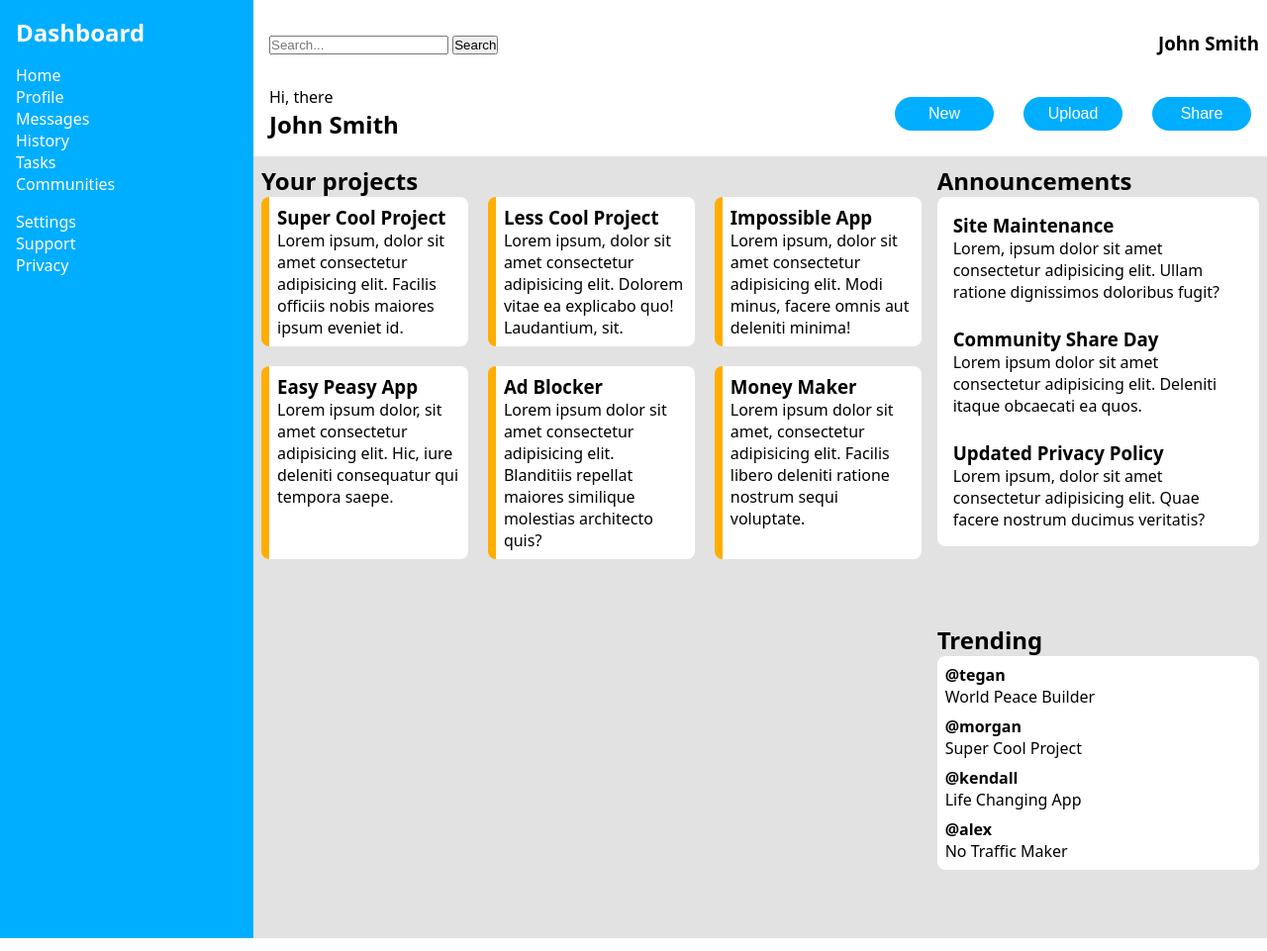
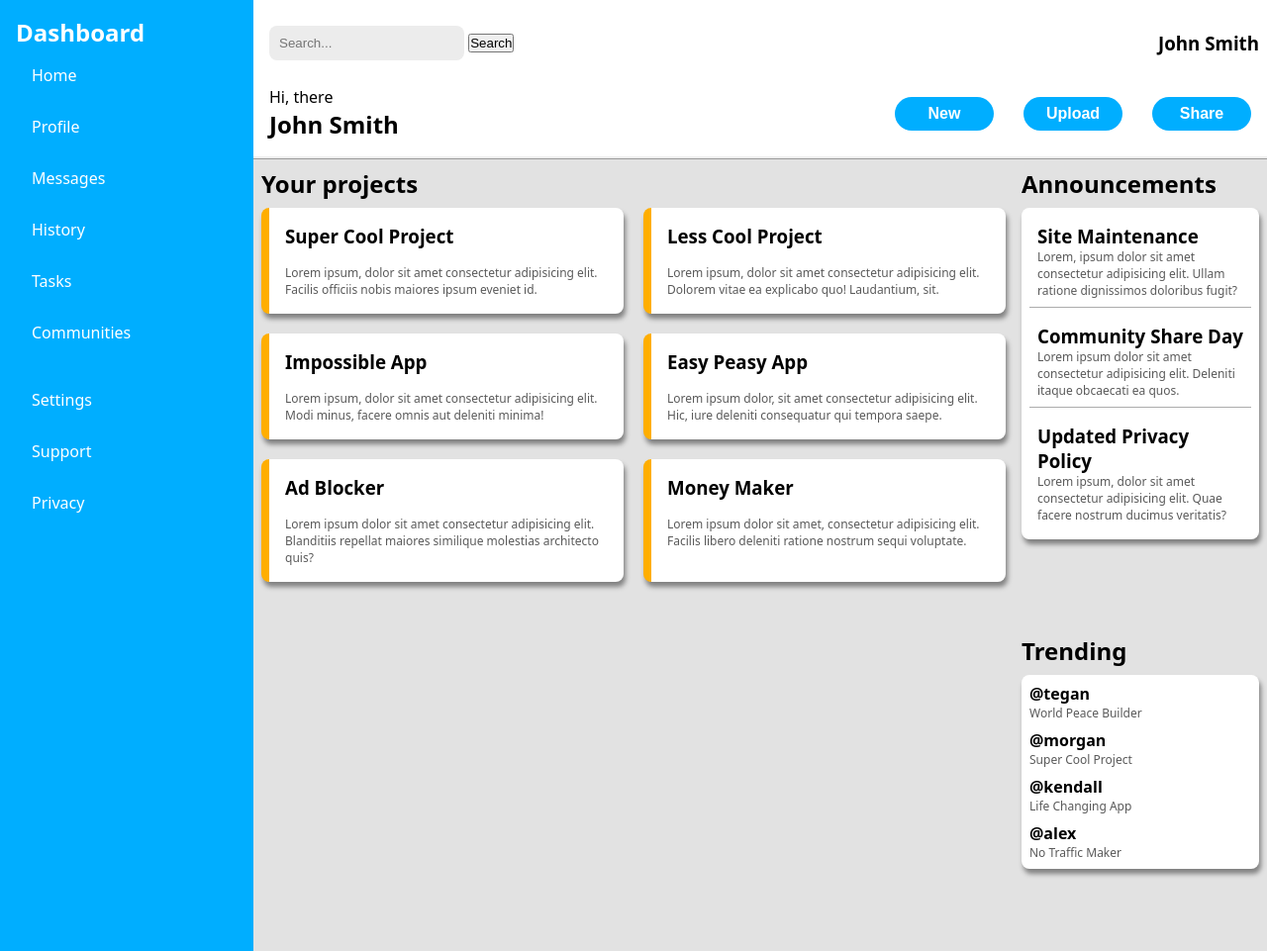
Before and after one commit to snaeem3/admin-dashboard, a plain HTML site: page index.html in a window 1280 px wide. Shown: the top 961 px of the page at 99% size. Drawn offline with Linux system fonts and the light colour scheme.

Commit message:
Add more minor styling

```diff
--- a/styles.css
+++ b/styles.css
@@ -1,6 +1,7 @@
 :root {
     --color-primary: rgb(0, 174, 255);
     --color-secondary: rgb(255, 174, 0);
+    --color-shadow: grey;
     --section-padding: 8px;
     --section-margin: 8px;
     --border-radius-default: 8px;
@@ -10,6 +11,11 @@
     margin: 0;
     padding: 0;
     box-sizing: border-box;
+}
+
+p {
+    color: rgb(90, 90, 90);
+    font-size: 12px;
 }
 
 body {
@@ -26,12 +32,26 @@ header {
     display: grid;
     grid-template-columns: 1fr 1fr;
     grid-template-rows: 1fr 1fr;
+    border-bottom: ridge;
+}
+
+header p {
+    color: black;
+    font-size: 1rem;
 }
 
 header form {
     justify-self: start;
     align-self: center;
     padding: var(--section-padding);
+    width: 300px;
+}
+
+#header-search {
+    background: rgb(236, 236, 236);
+    padding: 10px;
+    border: 0;
+    border-radius: var(--border-radius-default);
 }
 
 #account-container {
@@ -61,6 +81,7 @@ header form {
     border-radius: 32px;
     padding: 8px;
     font-size: 16px;
+    font-weight: bold;
     width: 100px;
     text-align: center;
 }
@@ -78,6 +99,11 @@ ul {
     list-style: none;
 }
 
+li {
+    margin-bottom: 30px;
+    margin-left: 16px;
+}
+
 #sidebar .logo,
 #sidebar-buttons,
 #sidebar-options {
@@ -90,7 +116,7 @@ ul {
     background: rgb(226, 226, 226);
 
     display: grid;
-    grid-template-columns: 2fr 1fr;
+    grid-template-columns: 3fr 1fr;
 }
 
 #projects {
@@ -99,15 +125,21 @@ ul {
 }
 
 #card-container {
+    margin-top: var(--section-margin);
     display: grid;
     gap: 20px;
-    grid-template-columns: repeat(auto-fit, minmax(200px, 1fr));
+    grid-template-columns: repeat(auto-fit, minmax(250px, 1fr));
 }
 
 .card {
-    padding: var(--section-padding);
+    padding: 16px 16px;
     border-radius: var(--border-radius-default);
     border-left: 0.5rem solid var(--color-secondary);
+
+    display: flex;
+    flex-direction: column;
+    gap: 16px;
+    box-shadow: 2px 5px 5px var(--color-shadow);
 }
 
 #announcements {
@@ -115,15 +147,21 @@ ul {
 }
 
 #announcement-container {
+    margin-top: var(--section-margin);
     display: flex;
     flex-direction: column;
     gap: 8px;
     padding: var(--section-padding);
     border-radius: var(--border-radius-default);
+    box-shadow: 2px 5px 5px var(--color-shadow);
 }
 
 .announcement {
     padding: var(--section-padding);
+}
+
+.announcement:not(:last-child) {
+    border-bottom: thin solid rgb(90, 90, 90,.5);
 }
 
 #trending {
@@ -131,12 +169,15 @@ ul {
 }
 
 #trending-user-container {
+    margin-top: var(--section-margin);
     display: flex;
     flex-direction: column;
     /* align-items: center; */
     gap: 8px;
     padding: var(--section-padding);
     border-radius: var(--border-radius-default);
+    box-shadow: 2px 5px 5px var(--color-shadow);
+
 }
 
 #announcement-container,
```
